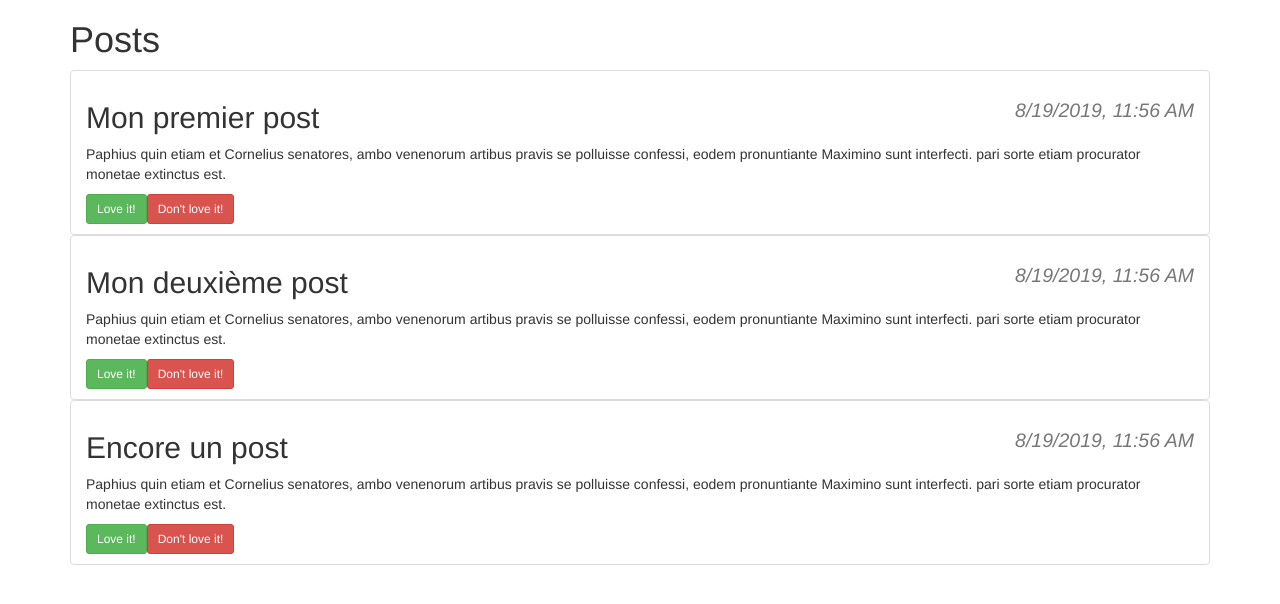
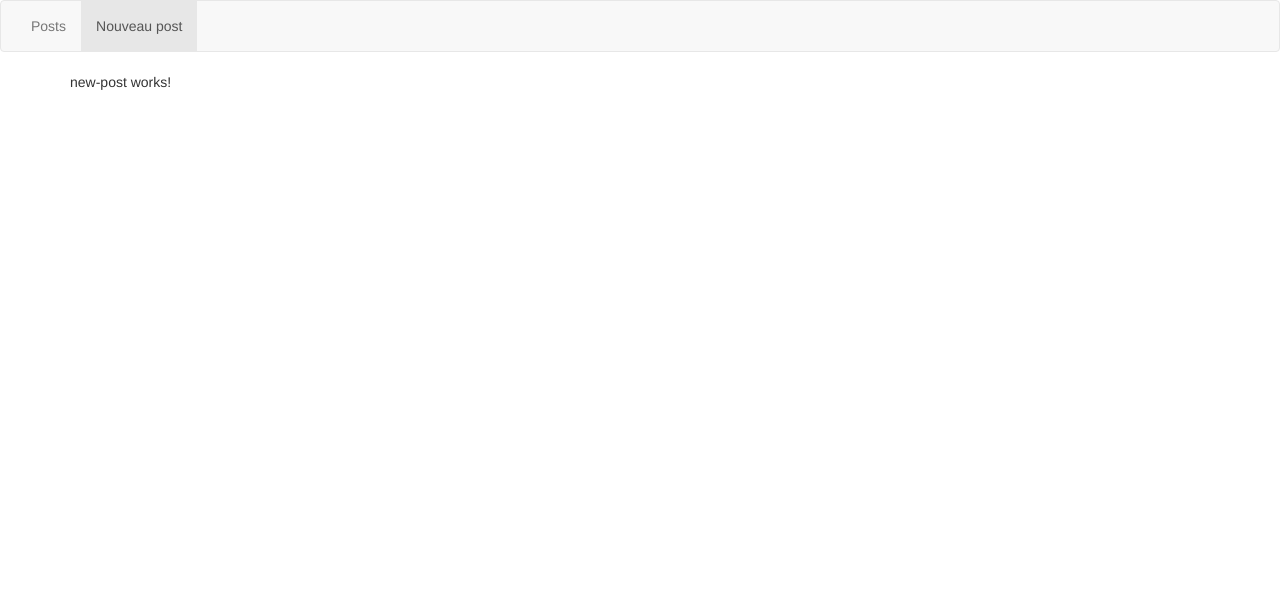
Before and after one commit to melkarmo/OcBlog, an Angular app: page /new in a window 1280 px wide. Shown: the top 604 px of the page. Built offline with nearby package versions, Linux system fonts and the light colour scheme.

Commit message:
feat: adding a post service and a navbar

```diff
--- a/src/app/app.component.html
+++ b/src/app/app.component.html
@@ -1,7 +1,4 @@
+<app-header></app-header>
 <div class="container">
-  <div class="row">
-    <div class="col-xs-12">
-      <app-post-list [posts]="posts"></app-post-list>
-    </div>
-  </div>
+  <router-outlet></router-outlet>
 </div>
--- a/src/app/app.component.ts
+++ b/src/app/app.component.ts
@@ -9,26 +9,5 @@ import { Post } from './models/Post.model';
 export class AppComponent {
 
   title = 'oc-blog';
-  date = new Date();
-  posts: Post[] = [
-    {
-      title: "Mon premier post",
-      content: "Paphius quin etiam et Cornelius senatores, ambo venenorum artibus pravis se polluisse confessi, eodem pronuntiante Maximino sunt interfecti. pari sorte etiam procurator monetae extinctus est.",
-      loveIts: 0,
-      created_at: this.date
-    },
-    {
-      title: "Mon deuxième post",
-      content: "Paphius quin etiam et Cornelius senatores, ambo venenorum artibus pravis se polluisse confessi, eodem pronuntiante Maximino sunt interfecti. pari sorte etiam procurator monetae extinctus est.",
-      loveIts: 0,
-      created_at: this.date
-    },
-    {
-      title: "Encore un post",
-      content: "Paphius quin etiam et Cornelius senatores, ambo venenorum artibus pravis se polluisse confessi, eodem pronuntiante Maximino sunt interfecti. pari sorte etiam procurator monetae extinctus est.",
-      loveIts: 0,
-      created_at: this.date
-    },
-  ]
 
 }
--- a/src/app/app.module.ts
+++ b/src/app/app.module.ts
@@ -1,20 +1,34 @@
 import { BrowserModule } from '@angular/platform-browser';
 import { NgModule } from '@angular/core';
+import { Routes, RouterModule } from '@angular/router';
 
 import { AppComponent } from './app.component';
 import { PostListComponent } from './post-list/post-list.component';
 import { PostListItemComponent } from './post-list-item/post-list-item.component';
+import { PostService } from './services/post.service';
+import { HeaderComponent } from './header/header.component';
+import { NewPostComponent } from './new-post/new-post.component';
+
+const appRoutes: Routes = [
+  { path: 'posts', component: PostListComponent },
+  { path: 'new', component: NewPostComponent },
+  { path: '', redirectTo: 'posts', pathMatch: 'full' },
+  { path: '**', redirectTo: 'posts' }
+];
 
 @NgModule({
   declarations: [
     AppComponent,
     PostListComponent,
-    PostListItemComponent
+    PostListItemComponent,
+    HeaderComponent,
+    NewPostComponent
   ],
   imports: [
-    BrowserModule
+    BrowserModule,
+    RouterModule.forRoot(appRoutes)
   ],
-  providers: [],
+  providers: [PostService],
   bootstrap: [AppComponent]
 })
 export class AppModule { }
--- /dev/null
+++ b/src/app/header/header.component.html
@@ -0,0 +1,12 @@
+<nav class="navbar navbar-default">
+  <div class="container-fluid">
+    <ul class="nav navbar-nav">
+      <li routerLinkActive="active">
+        <a routerLink="posts">Posts</a>
+      </li>
+      <li routerLinkActive="active">
+        <a routerLink="new">Nouveau post</a>
+      </li>
+    </ul>
+  </div>
+</nav>
--- /dev/null
+++ b/src/app/header/header.component.ts
@@ -0,0 +1,15 @@
+import { Component, OnInit } from '@angular/core';
+
+@Component({
+  selector: 'app-header',
+  templateUrl: './header.component.html',
+  styleUrls: ['./header.component.sass']
+})
+export class HeaderComponent implements OnInit {
+
+  constructor() { }
+
+  ngOnInit() {
+  }
+
+}
--- /dev/null
+++ b/src/app/new-post/new-post.component.html
@@ -0,0 +1,3 @@
+<p>
+  new-post works!
+</p>
--- /dev/null
+++ b/src/app/new-post/new-post.component.ts
@@ -0,0 +1,15 @@
+import { Component, OnInit } from '@angular/core';
+
+@Component({
+  selector: 'app-new-post',
+  templateUrl: './new-post.component.html',
+  styleUrls: ['./new-post.component.sass']
+})
+export class NewPostComponent implements OnInit {
+
+  constructor() { }
+
+  ngOnInit() {
+  }
+
+}
--- a/src/app/post-list/post-list.component.ts
+++ b/src/app/post-list/post-list.component.ts
@@ -1,5 +1,7 @@
 import { Component, OnInit, Input } from '@angular/core';
 import { Post } from '../models/Post.model';
+import { Subscription } from 'rxjs';
+import { PostService } from '../services/post.service';
 
 @Component({
   selector: 'app-post-list',
@@ -8,11 +10,18 @@ import { Post } from '../models/Post.model';
 })
 export class PostListComponent implements OnInit {
 
-  @Input() posts: Post[];
+  posts: Post[];
+  postsSubscription: Subscription;
 
-  constructor() { }
+  constructor(private postService: PostService) { }
 
   ngOnInit() {
+    this.postsSubscription = this.postService.postsSubject.subscribe(
+      (posts: Post[]) => {
+        this.posts = posts;
+      }
+    );
+    this.postService.emitPosts();
   }
 
 }
--- /dev/null
+++ b/src/app/services/post.service.ts
@@ -0,0 +1,45 @@
+import { Injectable } from '@angular/core';
+import { Subject } from 'rxjs';
+import { Post } from '../models/Post.model';
+
+@Injectable({
+  providedIn: 'root'
+})
+export class PostService {
+
+  posts: Post[] = [
+    {
+      title: "Mon premier post",
+      content: "Paphius quin etiam et Cornelius senatores, ambo venenorum artibus pravis se polluisse confessi, eodem pronuntiante Maximino sunt interfecti. pari sorte etiam procurator monetae extinctus est.",
+      loveIts: 0,
+      created_at: new Date()
+    },
+    {
+      title: "Mon deuxième post",
+      content: "Paphius quin etiam et Cornelius senatores, ambo venenorum artibus pravis se polluisse confessi, eodem pronuntiante Maximino sunt interfecti. pari sorte etiam procurator monetae extinctus est.",
+      loveIts: 0,
+      created_at: new Date()
+    },
+    {
+      title: "Encore un post",
+      content: "Paphius quin etiam et Cornelius senatores, ambo venenorum artibus pravis se polluisse confessi, eodem pronuntiante Maximino sunt interfecti. pari sorte etiam procurator monetae extinctus est.",
+      loveIts: 0,
+      created_at: new Date()
+    },
+  ];
+  postsSubject = new Subject<Post[]>();
+
+  constructor() {
+    this.emitPosts();
+  }
+
+  emitPosts() {
+    this.postsSubject.next(this.posts);
+  }
+
+  createNewPost(newPost: Post) {
+    this.posts.push(newPost);
+    this.emitPosts();
+  }
+
+}
```
Also changed, not shown: src/app/header/header.component.sass (added), src/app/new-post/new-post.component.sass (added), 2 other files (tests, documents, lock files or other folders).
